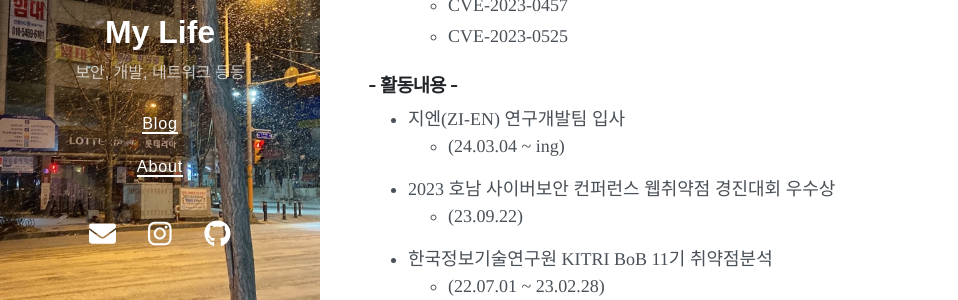
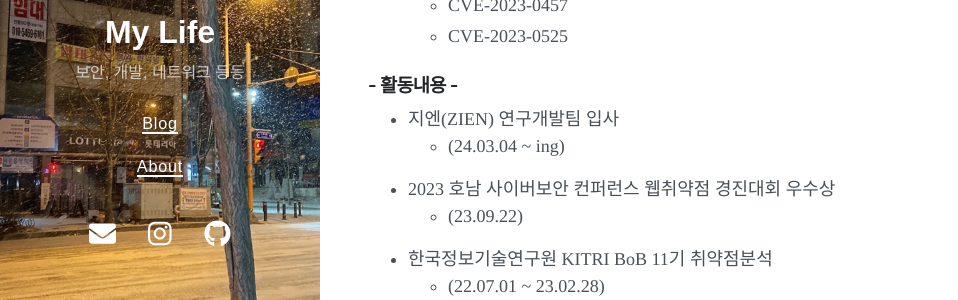
Before and after one commit to dig06161/dig06161.github.io, a Jekyll site: the page built from about.md, in a window 1280 px wide and 900 px high. Shown: the part 366-666 px from the top of the window, without its empty margins (0-958 px from the left). Built offline with Jekyll 4.4.1, drawn with Linux system fonts in a browser that asks for light colours; nearby versions of some CDN libraries.

Commit message:
Update about.md

```diff
--- a/about.md
+++ b/about.md
@@ -16,7 +16,7 @@ title: About
     - CVE-2023-0525
 
 ### - 활동내용 -
-- 지엔(ZI-EN) 연구개발팀 입사
+- 지엔(ZIEN) 연구개발팀 입사
     - (24.03.04 ~ ing)
 
 - 2023 호남 사이버보안 컨퍼런스 웹취약점 경진대회 우수상
```
